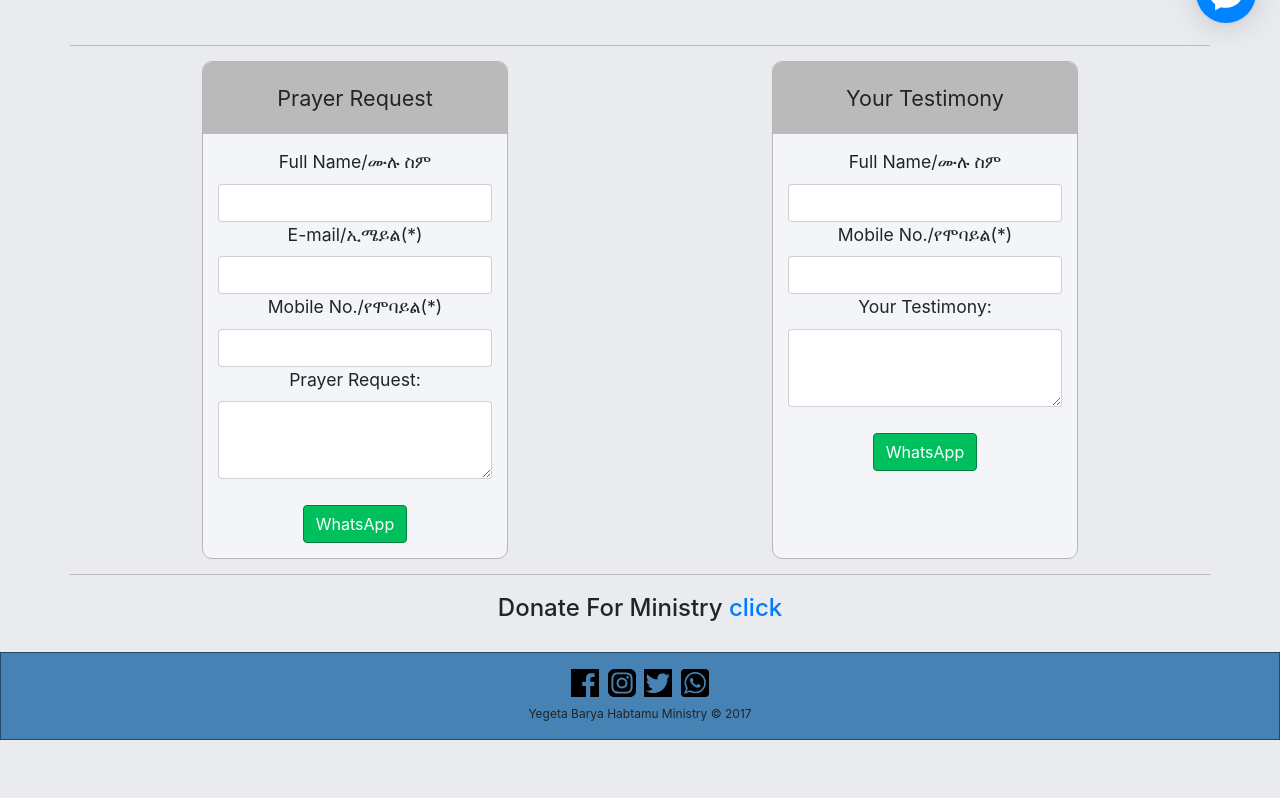
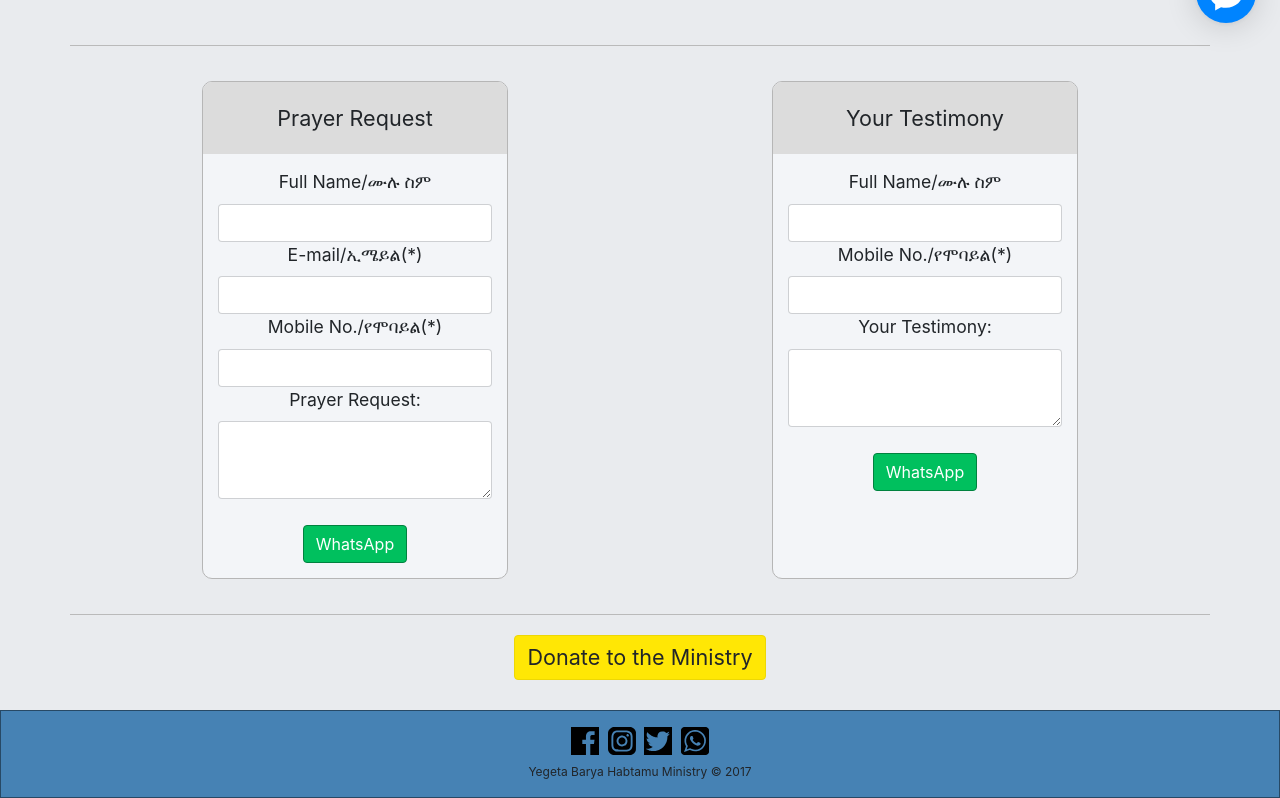
Before and after one commit to GetenetLaloto/YegetaBarya-Habtamu-, a Jekyll site: the page built from index.html, in a window 1280 px wide, cut to the strip 853-1651 px from the top of the page. Built offline with Jekyll 4.4.1, drawn with Linux system fonts in a browser that asks for light colours; nearby versions of some CDN libraries; before the commit the page ends 1593 px from its top, so only the background shows below that.

Commit message:
style stuff

```diff
--- a/index.html
+++ b/index.html
@@ -140,7 +140,8 @@ current=0 data-length=7>
 
 <!-- Donate -->
 <div class='donate'>
-	<h4 class='text'>Donate For Ministry <a href="https://www.paypal.me/Habtamug">click</a></h4>
+	<a class="btn btn-donate">Donate to the Ministry</a>
+	<!-- <h4 class='text'>Donate For Ministry <a href="https://www.paypal.me/Habtamug">click</a></h4> -->
 </div>
 
 <!-- facebook message -->
--- a/resources/home.css
+++ b/resources/home.css
@@ -43,7 +43,7 @@ body{
 
 .container .title{
   font-size: 1.35rem;
-  background-color: #bababa;
+  background-color: #dcdcdc;
   padding: 20px;
   width: 100%;
   border-color: #dddfe2;
@@ -53,9 +53,25 @@ body{
   padding: 15px;
 }
 .container .btn.what-btn{
+  cursor: pointer;
   background-color: #00c05e;
   color: #fff;
   border-color: #00823f
+}
+.container .btn.what-btn:hover{
+  background-color: #00a651;
+  border-color: #00823f
+}
+.donate .btn-donate{
+  color: #111;
+  background-color: #ffe705;
+  border-color: #edd705;
+  font-size: 1.35rem;
+}
+.donate .btn-donate:hover{
+  cursor: pointer;
+  background-color: #f3dc05;
+  border-color: #e1cc05;
 }
 
 @media (min-width: 544px) {
@@ -70,6 +86,7 @@ body{
     height: 100%
   }
   .container{
+    padding: 35px 0;
     width: 100%;
     display: flex;
     border-bottom: solid 1px #bababa;
```
